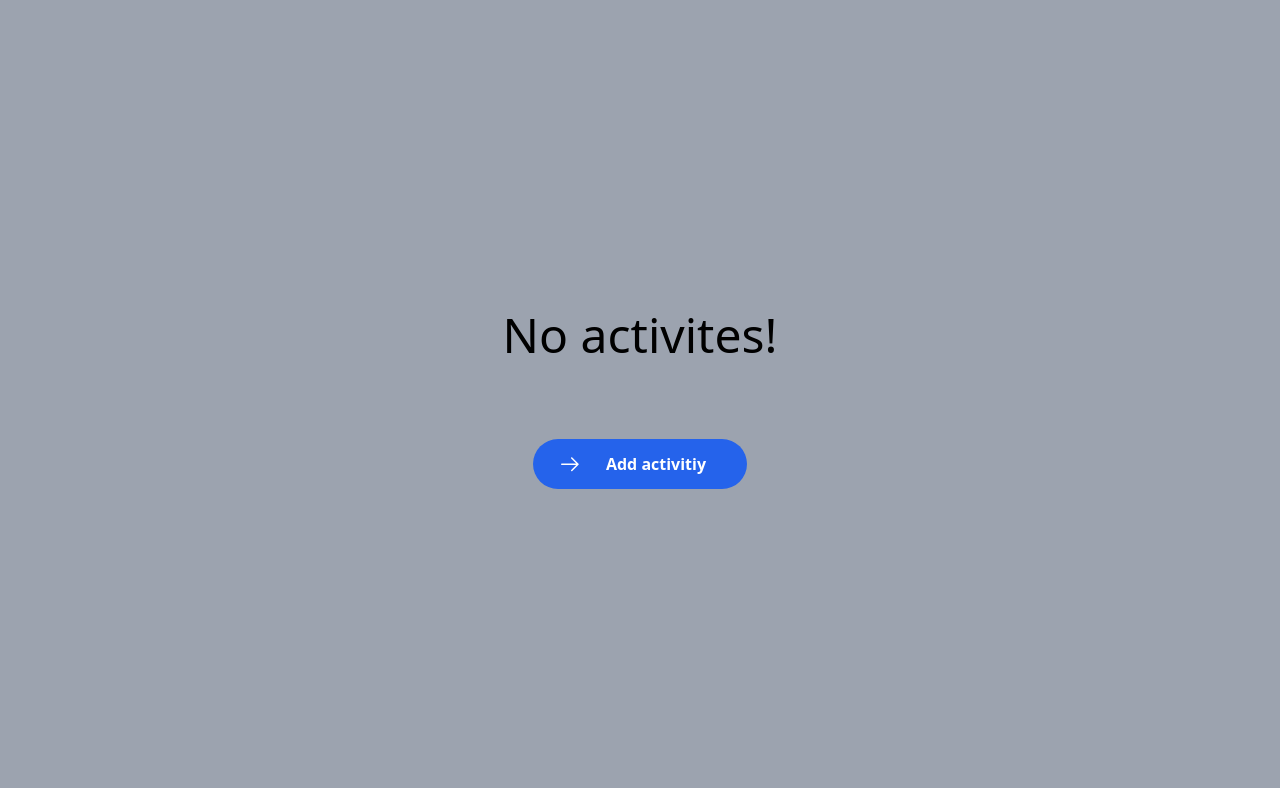
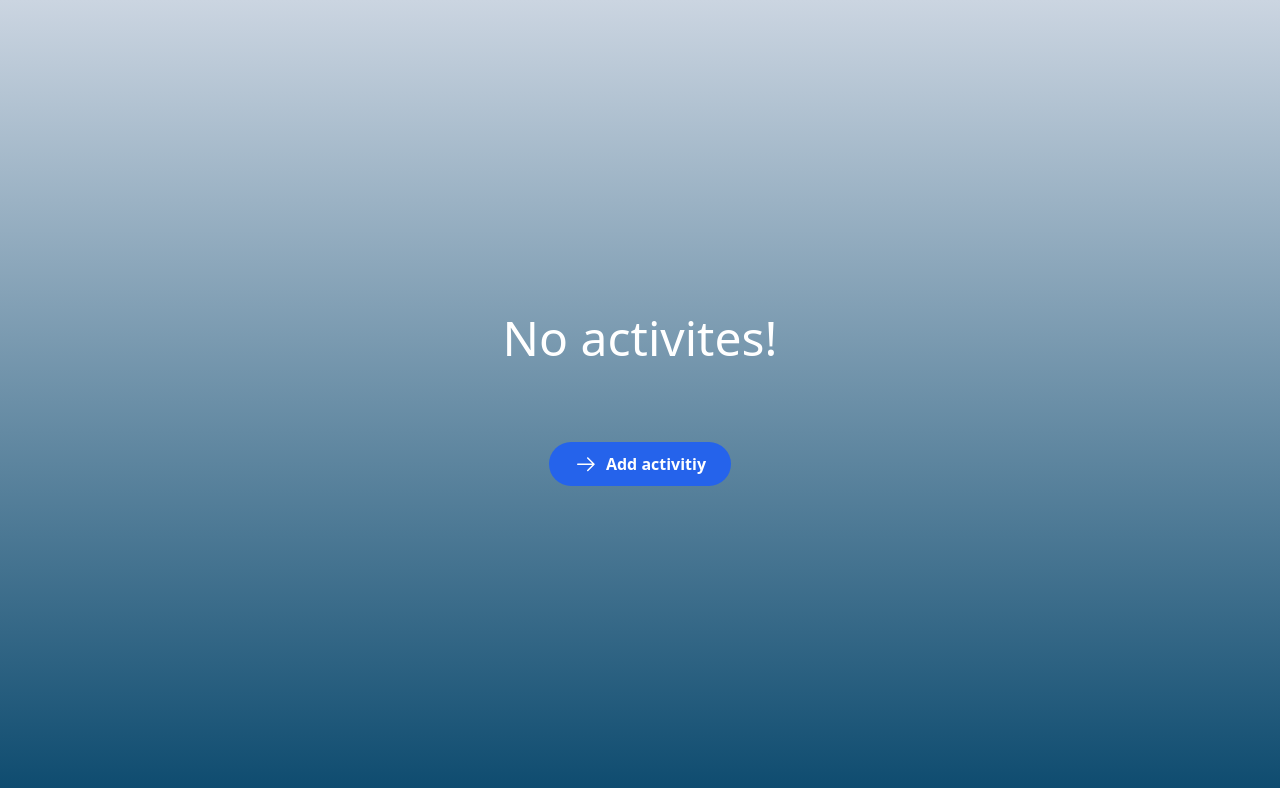
Before and after one commit to OzzoDev/Reseplaneraren, a React (Vite) app: page /activities in a window 1280 px wide. Shown: the top 788 px of the page. Built offline with nearby package versions, Linux system fonts and the light colour scheme.

Commit message:
Updated PageLink.tsx to link to whole btn

```diff
--- a/src/components/ActivityList.tsx
+++ b/src/components/ActivityList.tsx
@@ -52,7 +52,7 @@ export default function ActivityList({ activities, setActivities }: Props) {
   return (
     <>
       {noActivities ? (
-        <h2 className="text-5xl">No activites!</h2>
+        <h2 className="text-5xl text-white">No activites!</h2>
       ) : (
         <ul className="flex flex-col p-8 bg-white rounded-lg shadow-md mx-auto max-w-lg w-full space-y-4">
           {activities.map((activity) => {
--- a/src/components/PageLink.tsx
+++ b/src/components/PageLink.tsx
@@ -8,14 +8,15 @@ interface Props {
 
 export default function PageLink({ path, text }: Props) {
   return (
-    <div className="flex items-center py-[5px] px-[25px] bg-blue-600 rounded-[50px] hover:bg-blue-700 transition duration-200 cursor-pointer mt-20 group">
+    <Link
+      to={path}
+      className="flex items-center text-white font-semibold py-[10px] px-[25px] bg-blue-600 rounded-[50px] hover:bg-blue-700 transition duration-200 cursor-pointer mt-20 group"
+    >
       <GoArrowRight
         size={24}
         className="text-white mr-2 transition-transform duration-200 group-hover:translate-x-[5px]"
       />
-      <Link to={path} className="text-white py-2 px-4 rounded font-semibold">
-        {text}
-      </Link>
-    </div>
+      {text}
+    </Link>
   );
 }
--- a/src/pages/ActivityPage.tsx
+++ b/src/pages/ActivityPage.tsx
@@ -25,7 +25,7 @@ interface Props {
 
 export default function ActivityPage({ activities, setActivities }: Props) {
   return (
-    <div className="flex flex-col items-center justify-center h-screen bg-gray-400">
+    <div className="flex flex-col items-center justify-center h-screen bg-gradient-to-b from-slate-300 bg-gradient-to-b from-slate-200 to-sky-900">
       <ActivityList activities={activities} setActivities={setActivities} />
       <PageLink path="/" text="Add activitiy" />
     </div>
--- a/src/pages/StartPage.tsx
+++ b/src/pages/StartPage.tsx
@@ -25,7 +25,7 @@ interface Props {
 
 export default function StartPage({ activities, setActivities }: Props) {
   return (
-    <div className="flex flex-col items-center justify-center h-screen bg-gray-400">
+    <div className="flex flex-col items-center justify-center h-screen bg-gradient-to-b from-slate-200 to-sky-900">
       <ActivityForm activities={activities} setActivities={setActivities} />
       <PageLink path="/activities" text="See my activites" />
     </div>
```
